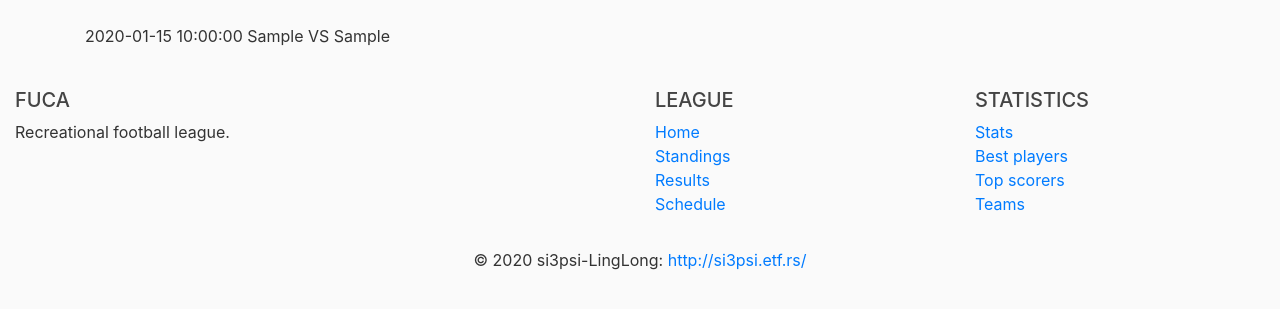
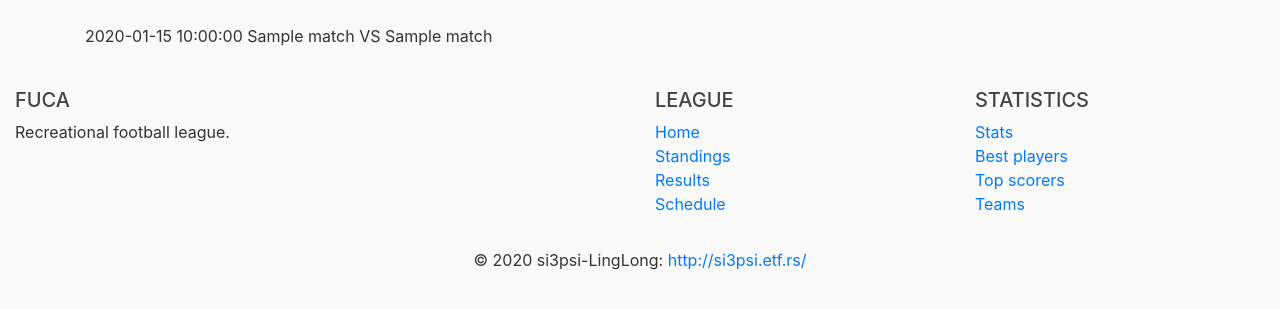
Before and after one commit to urosisakovic/FUCA, a Flask app: template src/fuca/templates/schedule.html in a window 1280 px wide. Shown: the part 56-365 px from the top of the page. Run offline with Flask 2, Linux system fonts and the light colour scheme; the template is opened without the code that fills it: most values are stand-ins (such as "Sample title", 1, 10 or a date in 2020); some libraries are stand-ins or nearby versions.

Commit message:
Schedule is now read from the database

```diff
--- a/src/fuca/routes.py
+++ b/src/fuca/routes.py
@@ -27,7 +27,9 @@ def player():
 
 @app.route("/schedule")
 def schedule():
-    return render_template('schedule.html', schedule=dummydata.schedule, title='Schedule')
+    schedule_db = Match.query.filter(Match.date_time >= datetime.now()).all()
+    schedule_list = [schedule.jinja_dict() for schedule in schedule_db]
+    return render_template('schedule.html', schedule=schedule_list, title='Schedule')
 
 
 @app.route("/login", methods=['GET', 'POST'])
--- a/src/fuca/templates/schedule.html
+++ b/src/fuca/templates/schedule.html
@@ -2,6 +2,6 @@
 
 {% block content %}
     {% for match in schedule %}
-        <p>{{ match.date }} {{ match.team1 }} VS {{ match.team2 }} </p>
+        <p>{{ match.date }} {{ match.team1_name }} VS {{ match.team2_name }} </p>
     {% endfor %}
 {% endblock content %}
```
